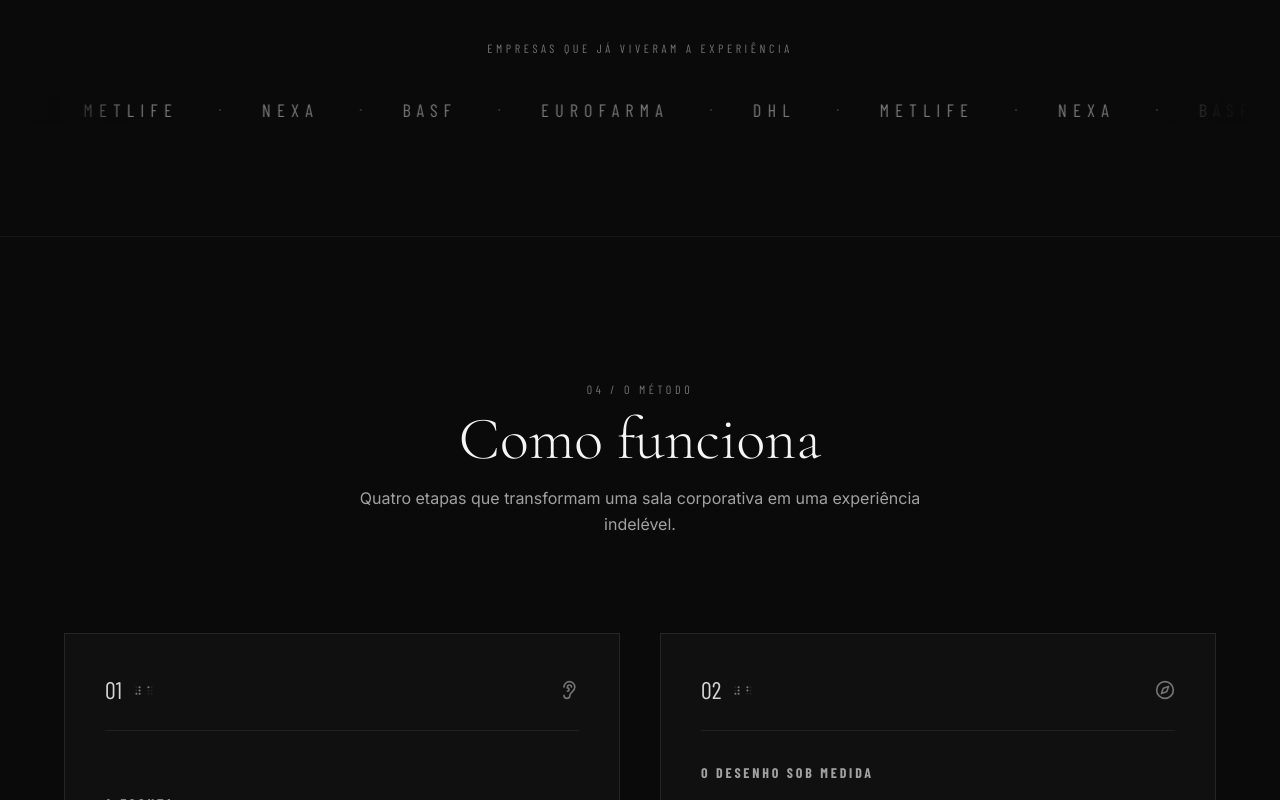
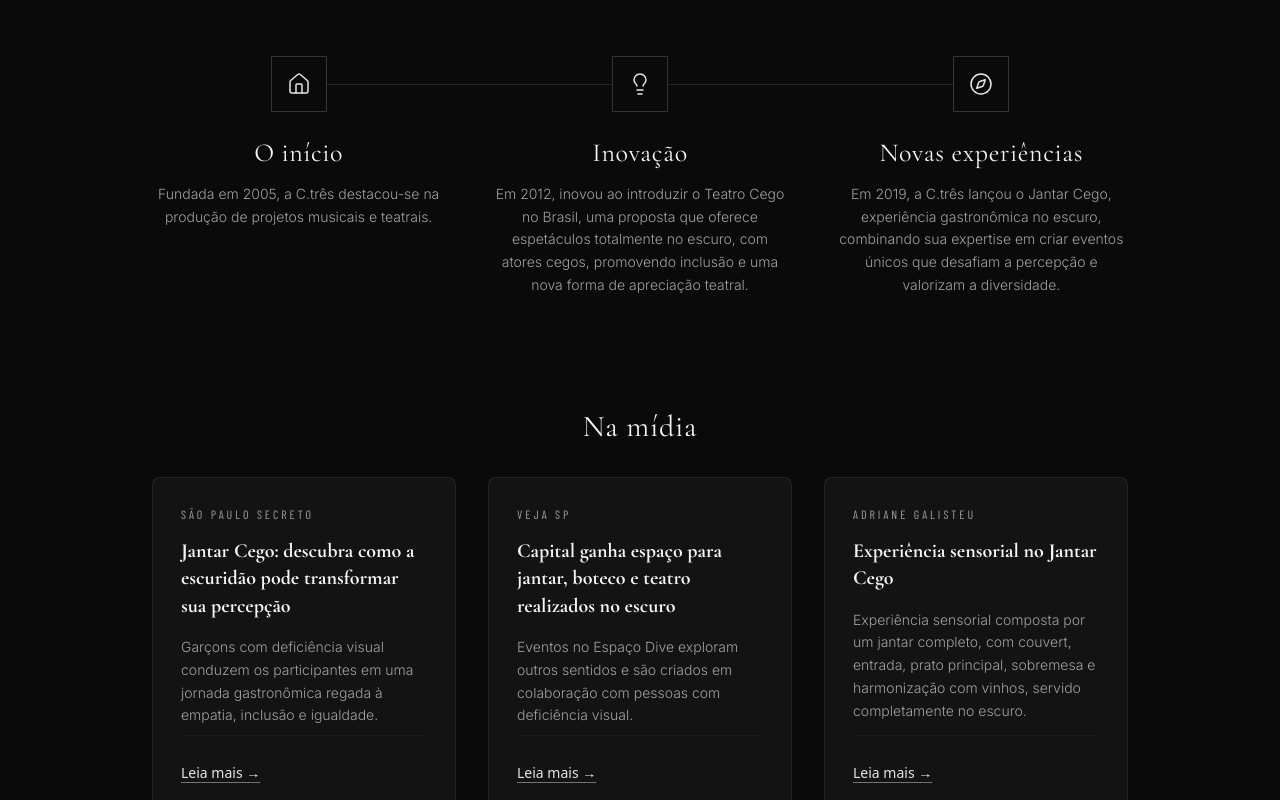
Before and after one commit to eduardogbl150/C-TRES-, a React (Vite) app: page / in a window 1280 px wide. Shown: the part 5940-6740 px from the top of the page. Built offline with nearby package versions, Linux system fonts and the light colour scheme; a web font is replaced by a local one.

Commit message:
feat: add company history and media features
Implement milestones and media coverage sections to showcase the company's trajectory and press mentions.

```diff
--- a/src/components/ClientsSection.tsx
+++ b/src/components/ClientsSection.tsx
@@ -1,23 +1,169 @@
 import React from 'react';
+import { Home, Lightbulb, Compass } from 'lucide-react';
 import { clientesAtendidos } from '@/src/data/clientes';
+
+interface Milestone {
+  icon: React.ElementType;
+  title: string;
+  description: string;
+}
+
+const MILESTONES: Milestone[] = [
+  {
+    icon: Home,
+    title: 'O início',
+    description:
+      'Fundada em 2005, a C.três destacou-se na produção de projetos musicais e teatrais.',
+  },
+  {
+    icon: Lightbulb,
+    title: 'Inovação',
+    description:
+      'Em 2012, inovou ao introduzir o Teatro Cego no Brasil, uma proposta que oferece espetáculos totalmente no escuro, com atores cegos, promovendo inclusão e uma nova forma de apreciação teatral.',
+  },
+  {
+    icon: Compass,
+    title: 'Novas experiências',
+    description:
+      'Em 2019, a C.três lançou o Jantar Cego, experiência gastronômica no escuro, combinando sua expertise em criar eventos únicos que desafiam a percepção e valorizam a diversidade.',
+  },
+];
+
+interface MediaCard {
+  publication: string;
+  headline: string;
+  summary: string;
+  url: string;
+}
+
+const MEDIA_CARDS: MediaCard[] = [
+  {
+    publication: 'SÃO PAULO SECRETO',
+    headline: 'Jantar Cego: descubra como a escuridão pode transformar sua percepção',
+    summary:
+      'Garçons com deficiência visual conduzem os participantes em uma jornada gastronômica regada à empatia, inclusão e igualdade.',
+    url: 'https://saopaulosecreto.com/jantar-cego-sp/',
+  },
+  {
+    publication: 'VEJA SP',
+    headline: 'Capital ganha espaço para jantar, boteco e teatro realizados no escuro',
+    summary:
+      'Eventos no Espaço Dive exploram outros sentidos e são criados em colaboração com pessoas com deficiência visual.',
+    url: 'https://vejasp.abril.com.br/cultura-lazer/espaco-dive-teatro-cego-jantar-boteco',
+  },
+  {
+    publication: 'ADRIANE GALISTEU',
+    headline: 'Experiência sensorial no Jantar Cego',
+    summary:
+      'Experiência sensorial composta por um jantar completo, com couvert, entrada, prato principal, sobremesa e harmonização com vinhos, servido completamente no escuro.',
+    url: 'https://www.adrianegalisteu.com.br/2021/07/experiencia-sensorial-no-jantar-cego/',
+  },
+];
 
 export const ClientsSection: React.FC = () => {
   const companiesList = [...clientesAtendidos, ...clientesAtendidos];
 
   return (
     <section
-      id="empresas-atendidas"
-      aria-label="Empresas atendidas"
-      className="relative py-20 md:py-28 bg-[#0a0a0a] border-t border-neutral-900 overflow-hidden"
+      id="credibilidade"
+      aria-label="Credibilidade e empresas atendidas"
+      className="relative py-24 md:py-32 bg-[#0a0a0a] border-t border-neutral-900 overflow-hidden"
     >
-      <div className="max-w-6xl mx-auto px-6 mb-8 md:mb-10 text-center">
-        <p className="font-tension text-[11px] sm:text-xs uppercase tracking-[0.3em] text-neutral-500 select-none">
-          EMPRESAS QUE JÁ VIVERAM A EXPERIÊNCIA
-        </p>
+      <div className="max-w-5xl mx-auto px-6 space-y-20 md:space-y-24">
+        {/* Bloco 1 — Linha do Tempo (3 Marcos) */}
+        <div className="relative">
+          {/* Connecting horizontal line for desktop */}
+          <div
+            aria-hidden="true"
+            className="hidden md:block absolute top-6 lg:top-7 left-[16.666%] right-[16.666%] h-[1px] bg-neutral-800 z-0 pointer-events-none"
+          />
+
+          {/* Grid of 3 milestones */}
+          <div className="grid grid-cols-1 md:grid-cols-3 gap-12 md:gap-8 lg:gap-12 relative z-10">
+            {MILESTONES.map((milestone, idx) => {
+              const IconComponent = milestone.icon;
+              return (
+                <div
+                  key={milestone.title}
+                  className="flex flex-col items-center text-center group"
+                >
+                  {/* Icon inside uncolored thin-outlined square */}
+                  <div className="w-12 h-12 lg:w-14 lg:h-14 bg-[#0a0a0a] border border-neutral-700/80 flex items-center justify-center text-neutral-300 mb-6 transition-colors duration-300 group-hover:border-neutral-500">
+                    <IconComponent className="w-5 h-5 lg:w-6 lg:h-6 stroke-[1.5] text-neutral-200" />
+                  </div>
+
+                  {/* Serif Title */}
+                  <h3 className="font-editorial text-2xl sm:text-[26px] text-neutral-100 mb-3 font-normal tracking-wide">
+                    {milestone.title}
+                  </h3>
+
+                  {/* Body description */}
+                  <p className="font-body text-xs sm:text-sm text-neutral-400 font-light leading-relaxed max-w-xs md:max-w-none">
+                    {milestone.description}
+                  </p>
+                </div>
+              );
+            })}
+          </div>
+        </div>
+
+        {/* Bloco 2 — Na mídia (Cards) */}
+        <div className="space-y-8 pt-4">
+          <div className="text-center">
+            <h3 className="font-editorial text-2xl sm:text-3xl text-neutral-100 font-normal tracking-wide">
+              Na mídia
+            </h3>
+          </div>
+
+          <div className="grid grid-cols-1 md:grid-cols-3 gap-6 lg:gap-8">
+            {MEDIA_CARDS.map((card) => (
+              <div
+                key={card.publication}
+                className="bg-white/[0.04] hover:bg-white/[0.07] border border-neutral-800/80 hover:border-neutral-700 rounded-lg p-6 sm:p-7 flex flex-col justify-between transition-colors duration-300 group"
+              >
+                <div className="space-y-4">
+                  {/* Nome da publicação */}
+                  <p className="font-tension text-[11px] sm:text-xs uppercase tracking-[0.25em] text-neutral-400 font-medium">
+                    {card.publication}
+                  </p>
+
+                  {/* Headline */}
+                  <h4 className="font-editorial text-lg sm:text-xl text-neutral-100 font-bold leading-snug">
+                    {card.headline}
+                  </h4>
+
+                  {/* Texto resumo */}
+                  <p className="font-body text-xs sm:text-sm text-neutral-400 font-light leading-relaxed">
+                    {card.summary}
+                  </p>
+                </div>
+
+                {/* Link Leia mais */}
+                <div className="pt-6 mt-2 border-t border-neutral-800/50">
+                  <a
+                    href={card.url}
+                    target="_blank"
+                    rel="noopener noreferrer"
+                    className="inline-flex items-center text-xs sm:text-sm font-medium text-neutral-200 hover:text-white underline decoration-neutral-500 hover:decoration-white underline-offset-4 transition-colors"
+                  >
+                    Leia mais &rarr;
+                  </a>
+                </div>
+              </div>
+            ))}
+          </div>
+        </div>
+
+        {/* Bloco 3 — Rótulo da Esteira de Clientes */}
+        <div className="text-center pt-2">
+          <p className="font-tension text-[11px] sm:text-xs uppercase tracking-[0.3em] text-neutral-500 select-none">
+            EMPRESAS QUE JÁ VIVERAM A EXPERIÊNCIA
+          </p>
+        </div>
       </div>
 
-      {/* Marquee Wrapper with Edge Gradient Masks */}
-      <div className="relative w-full overflow-hidden marquee-container">
+      {/* Bloco 3 — Esteira horizontal contínua de clientes */}
+      <div className="relative w-full overflow-hidden marquee-container mt-8 md:mt-10">
         {/* Left Gradient Mask */}
         <div
           aria-hidden="true"
```
